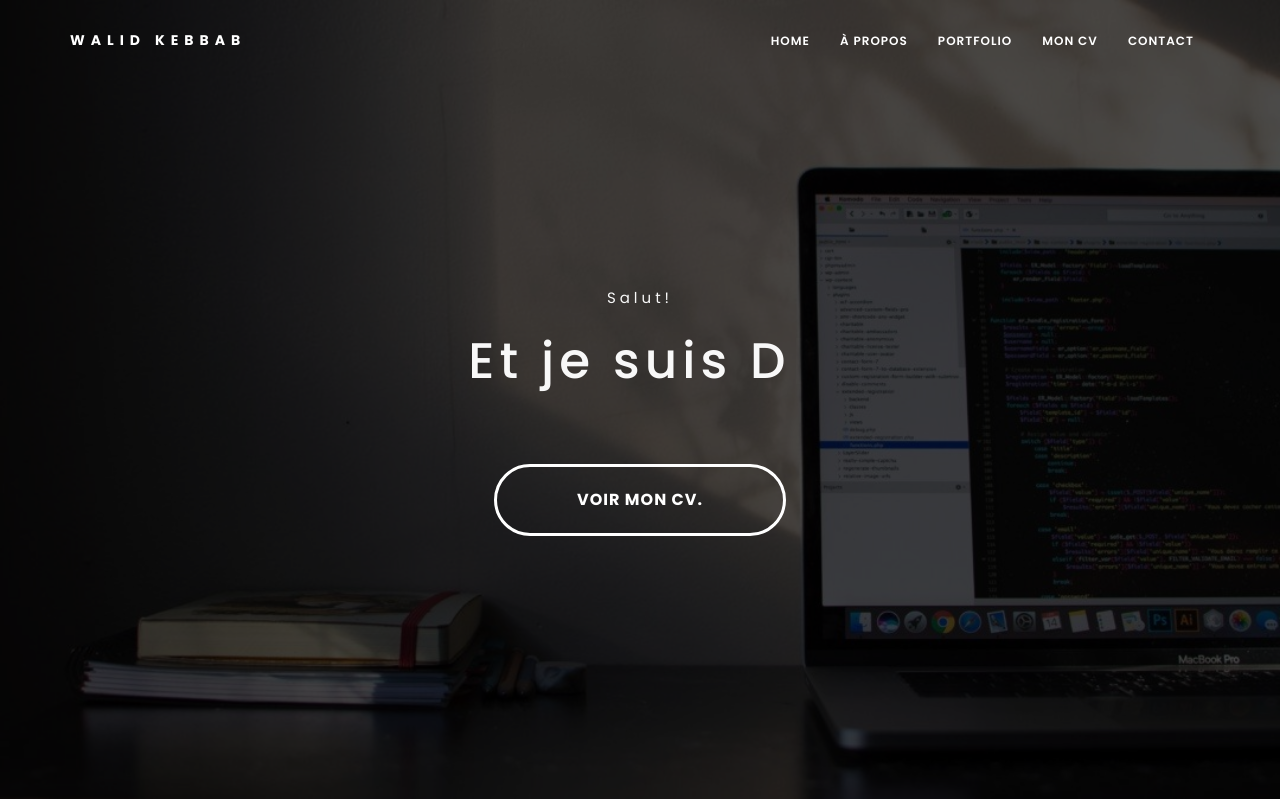
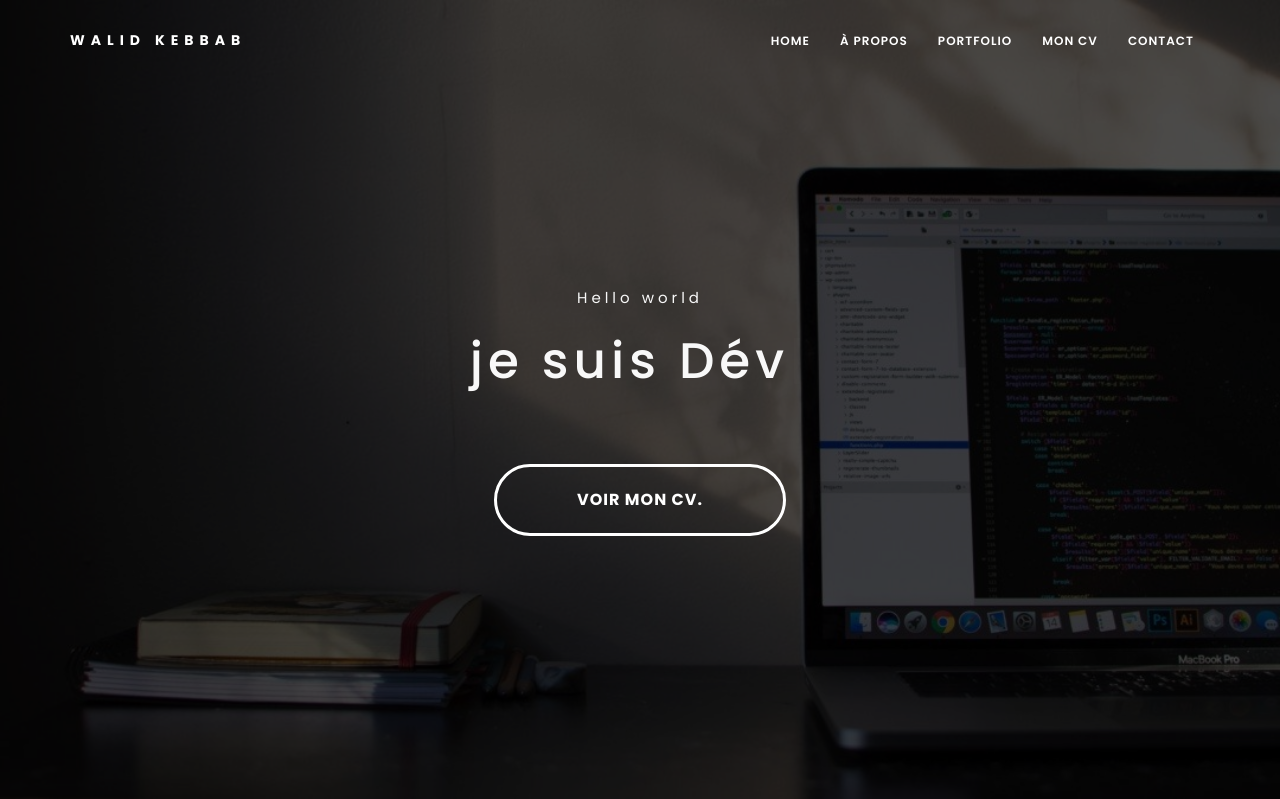
Before and after one commit to walid-kbb/portfolio, a Django app: page / in a window 1280 px wide. Shown: the top 799 px of the page. Run offline with Django 3.2, Linux system fonts and the light colour scheme; some libraries are stand-ins or nearby versions.

Commit message:
new commit

```diff
--- a/static/js/scripts.js
+++ b/static/js/scripts.js
@@ -110,7 +110,7 @@
 
         $(window).load(function(){
         $(".typing").typed({
-            strings: ["Bienvenue !","Je m'appelle Walid KEBBAB", "Et je suis Développeur Full Stack."],    /* You can change the home section typing text from
+            strings: ["Bienvenue !","Je m'appelle Walid KEBBAB", " je suis Développeur Full Stack."],    /* You can change the home section typing text from
 	                                                                                            here and do not use "&" use "and" */
             typeSpeed: 50
           });
--- a/templates/index.html
+++ b/templates/index.html
@@ -104,7 +104,7 @@
                         <div class="row">
                             <div class="col-md-12 text-center">
                                 <div class="header-text">
-                                    <p>Salut!</p>
+                                    <p>Hello world</p>
                                     <h2><span class="typing"></span></h2>
 
                                     <div class="margin-top-60">
```
